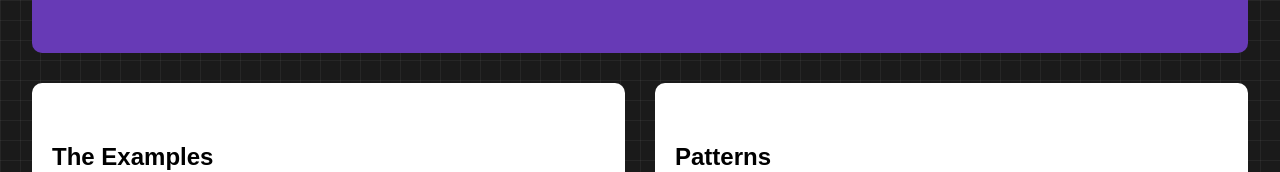
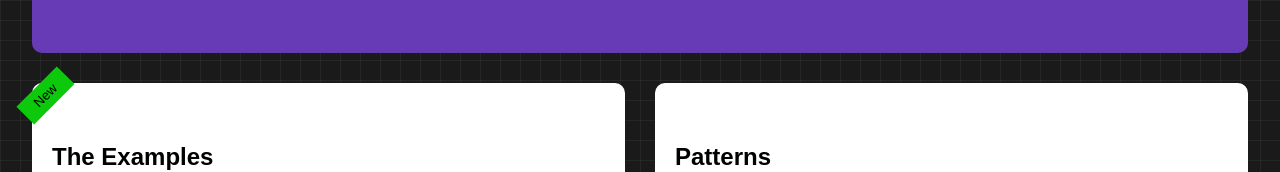
Before and after one commit to tochratana/istad-web-practice, a plain HTML site: page grid-layout/index.html in a window 1280 px wide. Shown: the part 780-952 px from the top of the page. Drawn offline with Linux system fonts and the light colour scheme.

Commit message:
new-button

```diff
--- a/grid-layout/index.html
+++ b/grid-layout/index.html
@@ -51,6 +51,7 @@
 
         <!-- 2 -->
         <div class="example-table example-first">
+          <button class="new-button">New</button>
           <h1>The Examples</h1>
           <p>
             Small examples of the CSS Grid Layout specification. Each
--- a/grid-layout/style.css
+++ b/grid-layout/style.css
@@ -83,6 +83,7 @@ body {
 
 .example-first {
   grid-column: 1 / span 3;
+  position: relative;
 }
 
 .example-second {
@@ -163,3 +164,12 @@ body {
     grid-column: 1 / span 6;
   }
 }
+.new-button {
+  background-color: rgb(12, 201, 12);
+  padding: 5px 15px;
+  border: none;
+  position: absolute;
+  top: 0;
+  left: -15px;
+  transform: rotate(-45deg);
+}
```
